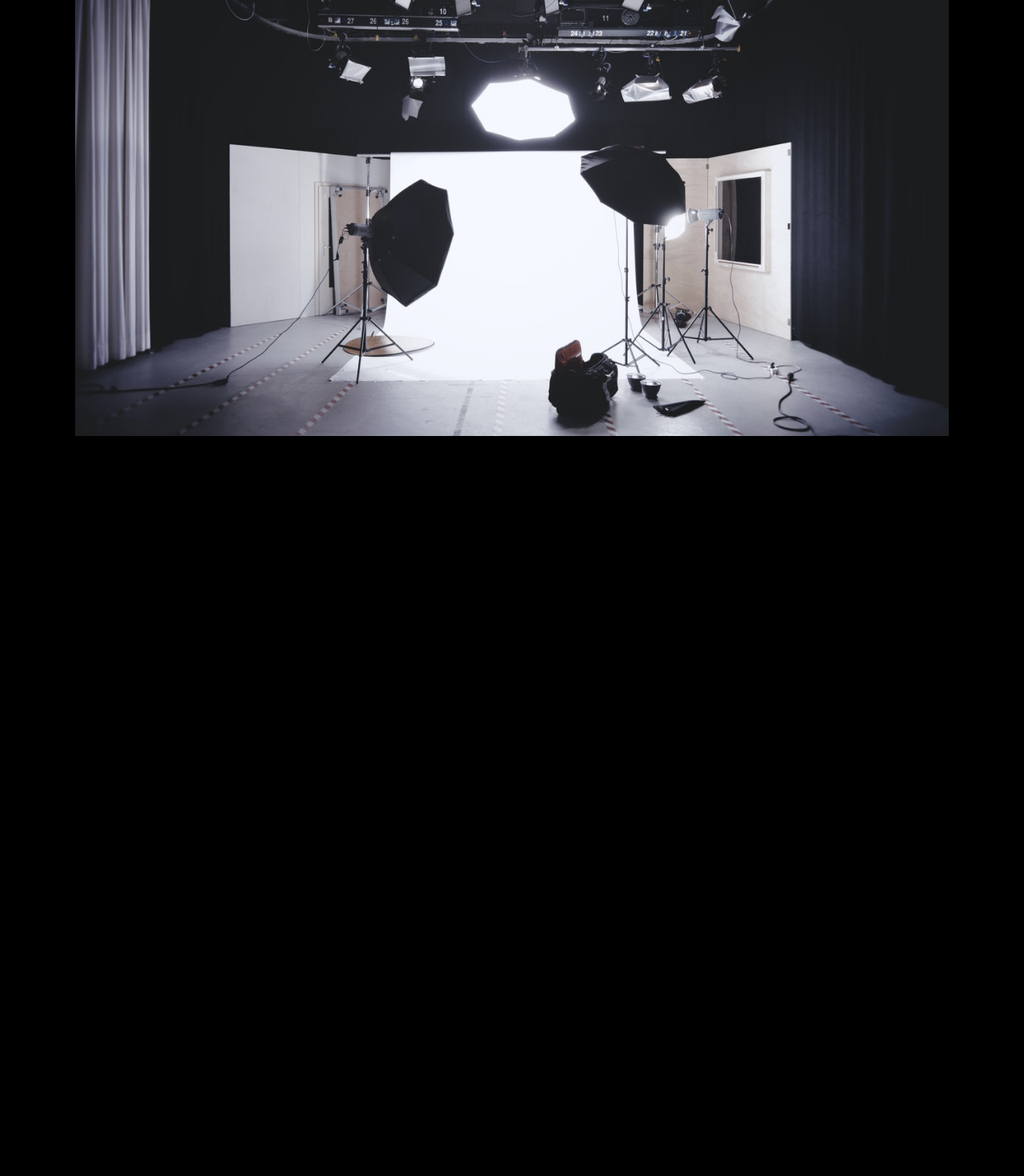
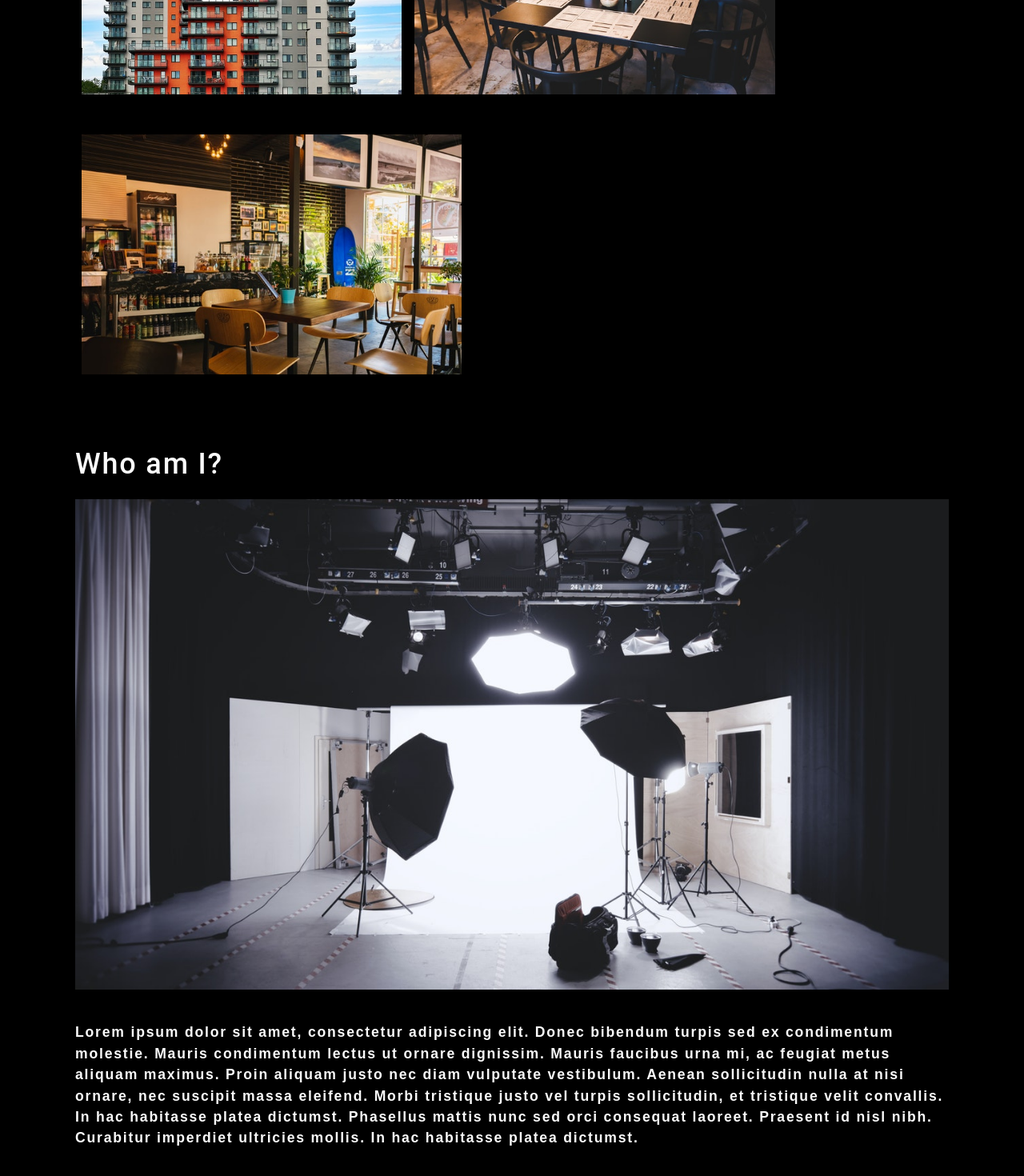
Before and after one commit to KevinJWilkerson/photo-port-i2, a React (Create React App) app: page / in a window 1280 px wide. Shown: the part 744-2214 px from the top of the page at 80% size. Before the commit the page ends 1403 px from the top, so only its background shows below. Built offline with nearby package versions, Linux system fonts and the light colour scheme; a web font is replaced by a local one.

Commit message:
fixed gallery rendering

```diff
--- a/src/App.js
+++ b/src/App.js
@@ -1,19 +1,19 @@
 import React, { useState } from "react";
 import Nav from "./components/Nav";
+import About from "./components/About";
 import Gallery from "./components/Gallery";
-import About from "./components/About";
 
 function App() {
   const [categories] = useState([
     {
-      name: "Commercial",
+      name: "commercial",
       description:
         "Photos of grocery stores, food trucks, and other commercial projects",
     },
-    { name: "Portraits", description: "Portraits of people in my life" },
-    { name: "Food", description: "Delicious delicacies" },
+    { name: "portraits", description: "Portraits of people in my life" },
+    { name: "food", description: "Delicious delicacies" },
     {
-      name: "Landscape",
+      name: "landscape",
       description: "Fields, farmhouses, waterfalls, and the beauty of nature",
     },
   ]);
@@ -28,7 +28,7 @@
         currentCategory={currentCategory}
       ></Nav>
       <main>
-        <Gallery></Gallery>
+        <Gallery currentCategory={currentCategory}></Gallery>
         <About></About>
       </main>
     </div>
--- a/src/components/About/index.js
+++ b/src/components/About/index.js
@@ -11,6 +11,19 @@
         style={{ width: "100%" }}
         alt="cover"
       />
+      <div className="my-2">
+        <p>
+          Lorem ipsum dolor sit amet, consectetur adipiscing elit. Donec
+          bibendum turpis sed ex condimentum molestie. Mauris condimentum lectus
+          ut ornare dignissim. Mauris faucibus urna mi, ac feugiat metus aliquam
+          maximus. Proin aliquam justo nec diam vulputate vestibulum. Aenean
+          sollicitudin nulla at nisi ornare, nec suscipit massa eleifend. Morbi
+          tristique justo vel turpis sollicitudin, et tristique velit convallis.
+          In hac habitasse platea dictumst. Phasellus mattis nunc sed orci
+          consequat laoreet. Praesent id nisl nibh. Curabitur imperdiet
+          ultricies mollis. In hac habitasse platea dictumst.
+        </p>
+      </div>
     </section>
   );
 }
--- a/src/components/Gallery/index.js
+++ b/src/components/Gallery/index.js
@@ -1,26 +1,15 @@
 import React from "react";
+import PhotoList from "../PhotoList";
 import { capitalizeFirstLetter } from "../../utils/helpers";
-import photo from "../../assets/small/commercial/0.jpg";
 
 function Gallery(props) {
-  const currentCategory = {
-    name: "commercial",
-    description:
-      "Photos of grocery stores, food trucks, and other commercial projects",
-  };
+  const { currentCategory } = props;
   return (
     <section>
-      <h1>{capitalizeFirstLetter(currentCategory.name)}</h1>
+      <h1 data-testid="h1tag">{capitalizeFirstLetter(currentCategory.name)}</h1>
       <p>{currentCategory.description}</p>
-      <div>
-        <img
-          src={photo}
-          alt="Commercial Example"
-          className="img-thumbnail mx-1"
-        />
-      </div>
+      <PhotoList category={currentCategory.name} />
     </section>
   );
 }
-
 export default Gallery;
```
